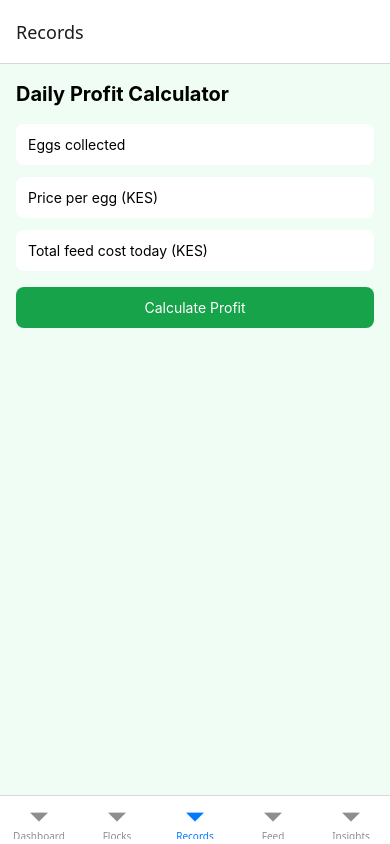
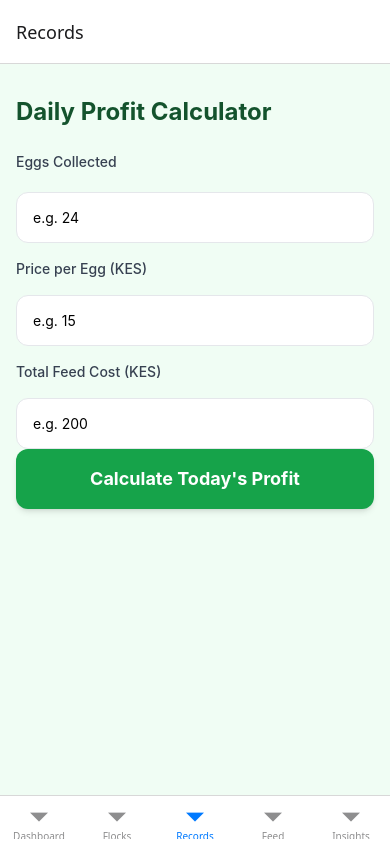
Before and after one commit to Ms-Njuguna/flockwise-mobile, a React Native app: screen /Records in a window 390 px wide. Built offline with nearby package versions, Linux system fonts and the light colour scheme.

Commit message:
feat: implement smart insights engine for profit, feed efficiency, and egg production analysis

```diff
--- a/screens/RecordScreen.js
+++ b/screens/RecordScreen.js
@@ -1,5 +1,13 @@
-import { View, Text, TextInput } from "react-native";
-import { useState } from "react";
+import React, { useState } from "react";
+import {
+  View,
+  Text,
+  TextInput,
+  TouchableOpacity,
+  ScrollView,
+  KeyboardAvoidingView,
+  Platform
+} from "react-native";
 
 export default function RecordScreen() {
   const [eggs, setEggs] = useState("");
@@ -7,79 +15,125 @@ export default function RecordScreen() {
   const [feedCost, setFeedCost] = useState("");
   const [result, setResult] = useState(null);
 
+  const generateInsights = (numEggs, cost, income, profit) => {
+    let insights = [];
+    const costPerEgg = numEggs > 0 ? cost / numEggs : 0;
+
+    if (profit < 0) insights.push("❌ You are making a loss today");
+    if (costPerEgg > 20) insights.push("⚠️ Feed cost per egg is too high");
+    if (numEggs < 10) insights.push("🐔 Egg production is low — check lighting & feed");
+
+    return insights;
+  };
+
   const calculateProfit = () => {
     const totalEggs = parseInt(eggs);
     const eggPrice = parseFloat(price);
     const cost = parseFloat(feedCost);
 
-    if (!totalEggs || !eggPrice || !cost) return;
+    if (isNaN(totalEggs) || isNaN(eggPrice) || isNaN(cost)) {
+        alert("Please enter valid numbers in all fields");
+        return;
+    }
 
     const income = totalEggs * eggPrice;
     const profit = income - cost;
+    const insights = generateInsights(totalEggs, cost, income, profit);
 
-    let status = "";
-    if (profit < 0) status = "❌ Loss";
-    else if (profit === 0) status = "⚖️ Break-even";
-    else status = "✅ Profit";
+    let status = profit < 0 ? "❌ Loss" : profit === 0 ? "⚖️ Break-even" : "✅ Profit";
 
     setResult({
-      income: income.toFixed(0),
-      profit: profit.toFixed(0),
+      income: income.toLocaleString(),
+      profit: profit.toLocaleString(),
       status,
+      insights,
     });
   };
 
   return (
-    <View className="flex-1 p-4 bg-green-50">
-
-      <Text className="text-xl font-bold mb-4">
+    <KeyboardAvoidingView
+      behavior={Platform.OS === "ios" ? "padding" : "height"}
+      className="flex-1"
+    >
+      <ScrollView className="flex-1 p-4 bg-green-50">
+        <Text className="text-2xl font-bold mb-6 mt-4 text-green-900">
           Daily Profit Calculator
         </Text>
 
+        <View className="space-y-4">
+          <Text className="text-sm font-medium text-gray-700 mb-1">Eggs Collected</Text>
           <TextInput
-        placeholder="Eggs collected"
+            placeholder="e.g. 24"
             value={eggs}
             onChangeText={setEggs}
             keyboardType="numeric"
-        className="bg-white p-3 rounded-lg mb-3"
+            className="bg-white p-4 rounded-xl mb-4 border border-gray-200"
           />
 
+          <Text className="text-sm font-medium text-gray-700 mb-1">Price per Egg (KES)</Text>
           <TextInput
-        placeholder="Price per egg (KES)"
+            placeholder="e.g. 15"
             value={price}
             onChangeText={setPrice}
             keyboardType="numeric"
-        className="bg-white p-3 rounded-lg mb-3"
+            className="bg-white p-4 rounded-xl mb-4 border border-gray-200"
           />
 
+          <Text className="text-sm font-medium text-gray-700 mb-1">Total Feed Cost (KES)</Text>
           <TextInput
-        placeholder="Total feed cost today (KES)"
+            placeholder="e.g. 200"
             value={feedCost}
             onChangeText={setFeedCost}
             keyboardType="numeric"
-        className="bg-white p-3 rounded-lg mb-4"
+            className="bg-white p-4 rounded-xl mb-6 border border-gray-200"
           />
+        </View>
 
-      <Text
+        <TouchableOpacity
           onPress={calculateProfit}
-        className="bg-green-600 text-white p-3 text-center rounded-lg"
+          activeOpacity={0.8}
+          className="bg-green-600 p-4 rounded-xl shadow-md"
         >
-        Calculate Profit
+          <Text className="text-white text-center font-bold text-lg">
+            Calculate Today's Profit
           </Text>
+        </TouchableOpacity>
 
         {result && (
-        <View className="mt-4 bg-white p-4 rounded-xl">
+          <View className="mt-8 bg-white p-6 rounded-2xl shadow-sm border border-green-100">
+            <Text className="text-gray-500 uppercase text-xs font-bold tracking-widest">Results</Text>
 
-          <Text>Income: KES {result.income}</Text>
-          <Text>Profit: KES {result.profit}</Text>
+            <View className="flex-row justify-between items-center mt-2">
+                <Text className="text-lg text-gray-700">Income:</Text>
+                <Text className="text-lg font-semibold">KES {result.income}</Text>
+            </View>
 
-          <Text className="mt-2 font-bold">
+            <View className="flex-row justify-between items-center mt-1">
+                <Text className="text-lg text-gray-700">Net Profit:</Text>
+                <Text className={`text-xl font-bold ${parseFloat(result.profit) < 0 ? 'text-red-500' : 'text-green-600'}`}>
+                    KES {result.profit}
+                </Text>
+            </View>
+
+            <Text className="mt-4 p-2 bg-gray-50 text-center rounded-lg font-bold">
               {result.status}
             </Text>
 
+            {/* INSIGHTS SECTION */}
+            {result.insights?.length > 0 && (
+              <View className="mt-4 border-t border-gray-100 pt-4">
+                <Text className="text-sm font-bold text-gray-800 mb-2">Smart Insights:</Text>
+                {result.insights.map((tip, index) => (
+                  <Text key={index} className="text-sm text-gray-600 mb-2 bg-yellow-50 p-2 rounded">
+                    {tip}
+                  </Text>
+                ))}
               </View>
             )}
-
           </View>
+        )}
+        <View className="h-20" />
+      </ScrollView>
+    </KeyboardAvoidingView>
   );
 }
```
Lines whose indentation alone changed are shown as unchanged.
